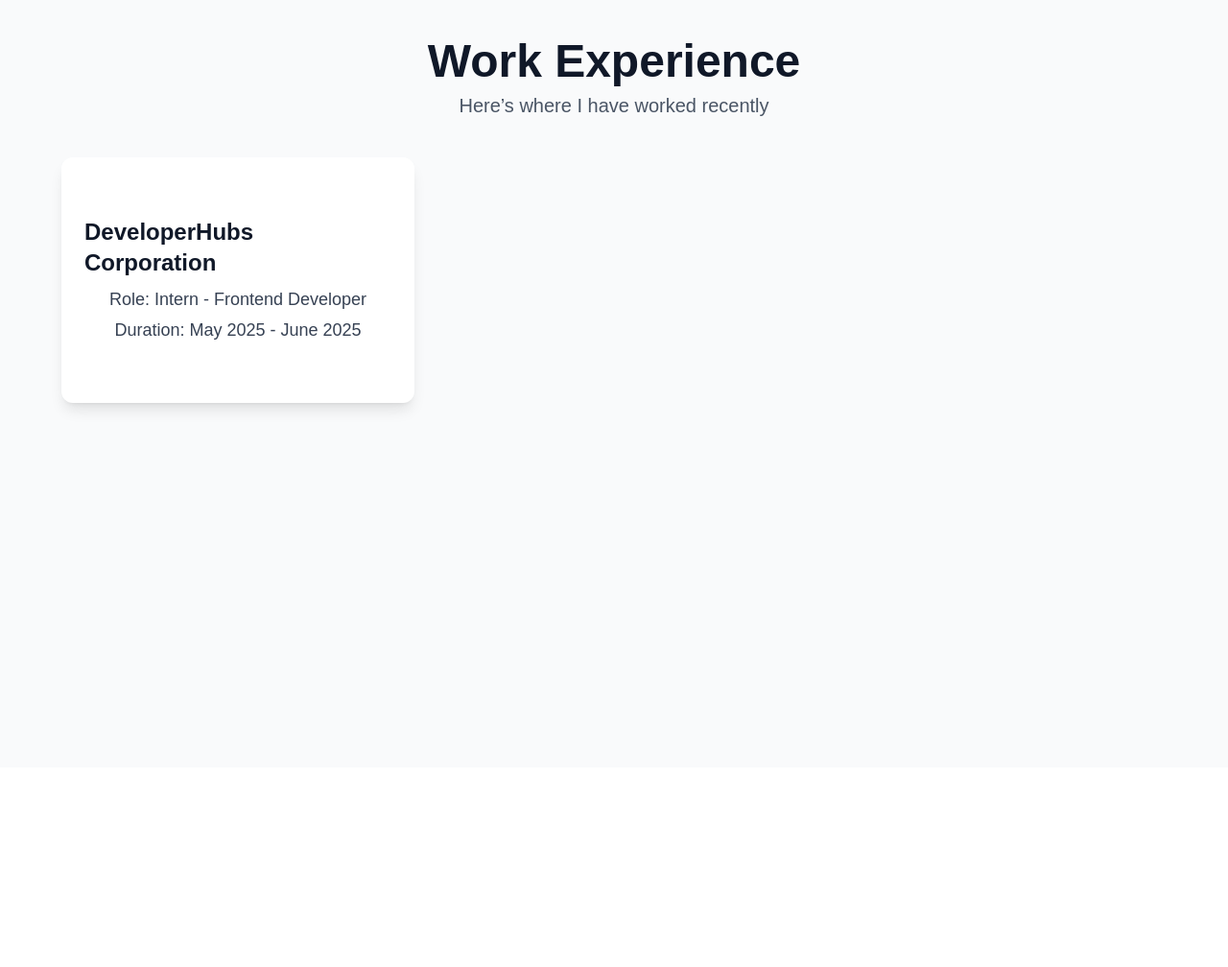
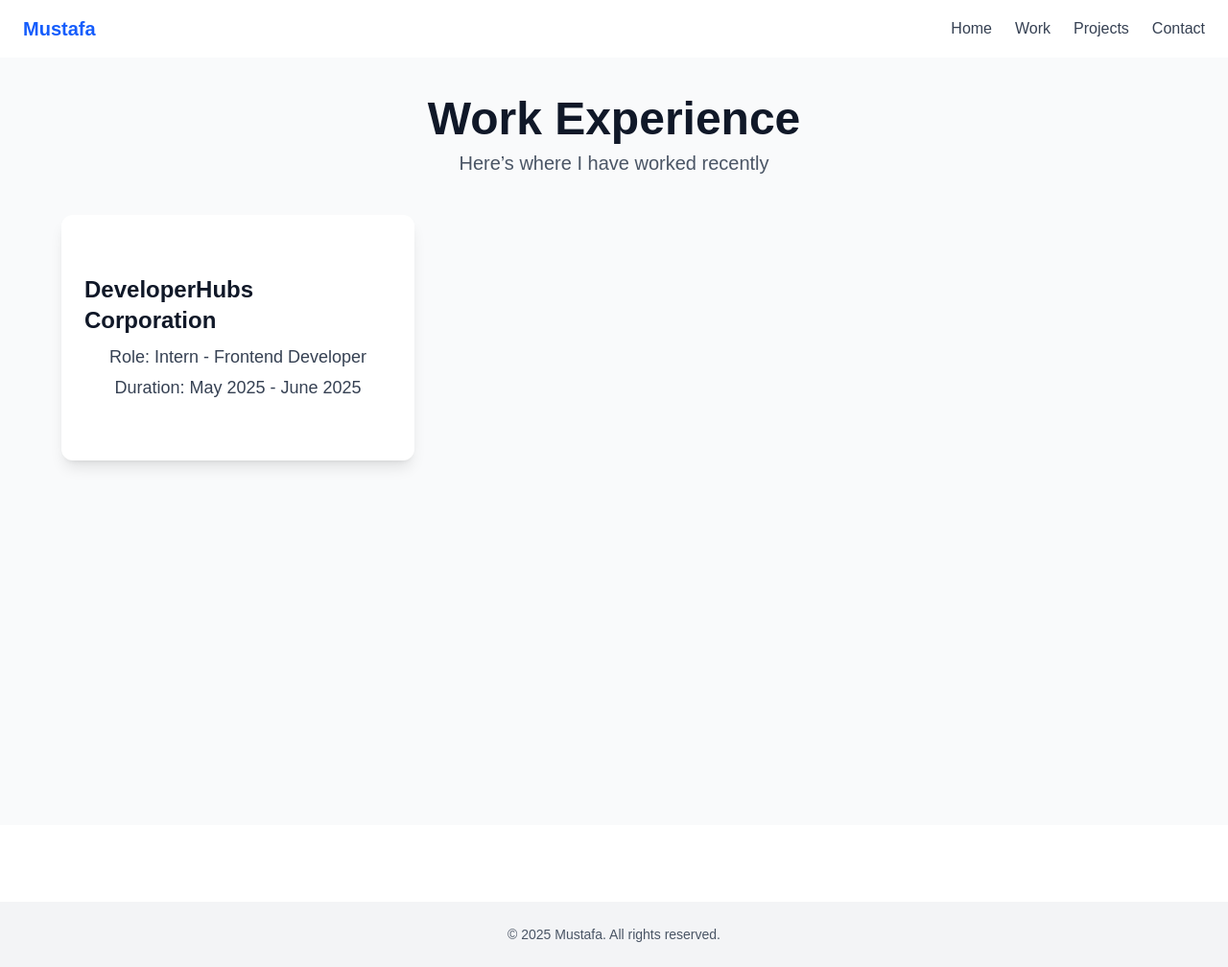
Before and after one commit to mustafa-asif/dev-mustafa, a Next.js app: page /work in a window 1280 px wide. Shown: the whole page at 96% size. Before the commit the page ends 800 px from the top, so only its background shows below. Built offline with nearby package versions, Linux system fonts and the light colour scheme.

Commit message:
add navbar and footer

```diff
--- a/app/work/page.tsx
+++ b/app/work/page.tsx
@@ -1,6 +1,7 @@
-
 
 "use client";
+import { Navbar } from "@/components/Navbar/page";
+import { Footer } from "@/components/Footer/page";
 
 
 export default function WorkPage() {
@@ -15,6 +16,8 @@ export default function WorkPage() {
   ];
 
   return (
+    <>
+      <Navbar />
     <main className="min-h-screen bg-gray-50 text-gray-900 px-6 py-10">
       {/* Page Header */}
       <section className="text-center mb-10">
@@ -54,5 +57,7 @@ export default function WorkPage() {
         ))}
       </section>
     </main>
+      <Footer />
+            </>
   );
 }
```
